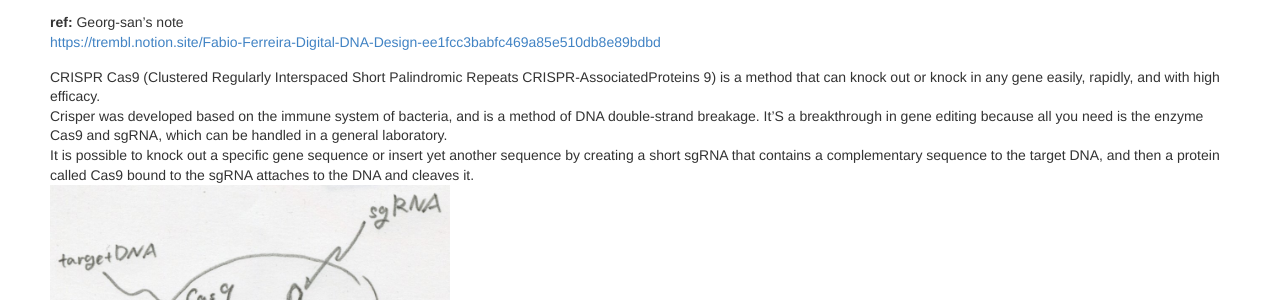
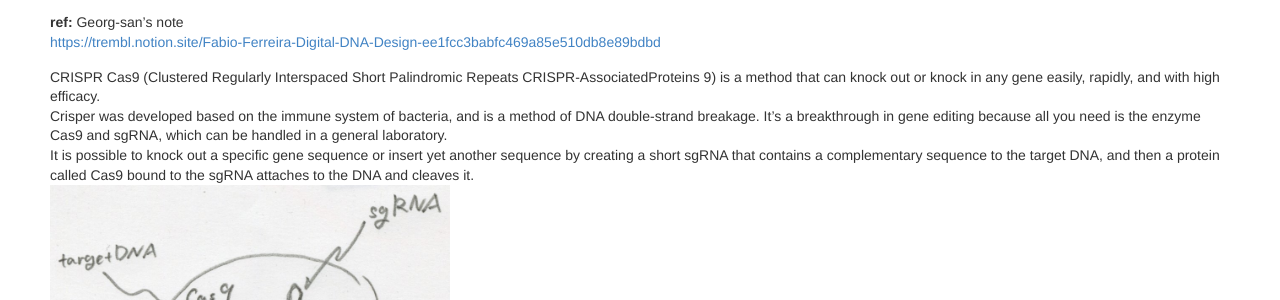
Before and after one commit to juppoyokokawa/bha22, a Jekyll site: the page built from _posts/2022-04-14-week7_01.md, in a window 1280 px wide. Shown: the part 385-685 px from the top of the page. Built offline with Jekyll 4.4.1, drawn with Linux system fonts in a browser that asks for light colours.

```diff
--- a/_posts/2022-04-14-week7_01.md
+++ b/_posts/2022-04-14-week7_01.md
@@ -15,7 +15,7 @@ title: Week7 Life in Silico & CRISPR
 
 
 CRISPR Cas9 (Clustered Regularly Interspaced Short Palindromic Repeats CRISPR-AssociatedProteins 9) is a method that can knock out or knock in any gene easily, rapidly, and with high efficacy.
-Crisper was developed based on the immune system of bacteria, and is a method of DNA double-strand breakage. It'S a breakthrough in gene editing because all you need is the enzyme Cas9 and sgRNA, which can be handled in a general laboratory.
+Crisper was developed based on the immune system of bacteria, and is a method of DNA double-strand breakage. It's a breakthrough in gene editing because all you need is the enzyme Cas9 and sgRNA, which can be handled in a general laboratory.
 It is possible to knock out a specific gene sequence or insert yet another sequence by creating a short sgRNA that contains a complementary sequence to the target DNA, and then a protein called Cas9 bound to the sgRNA attaches to the DNA and cleaves it.
 <img src="{{ site.baseurl }}/images/week7sum-04.jpg" alt="" width="400"/>
 *PAM (protospacer adjacent motif) is a short sequence of bases adjacent to the target DNA, and it activates the nuclease domain of Cas9.
```
